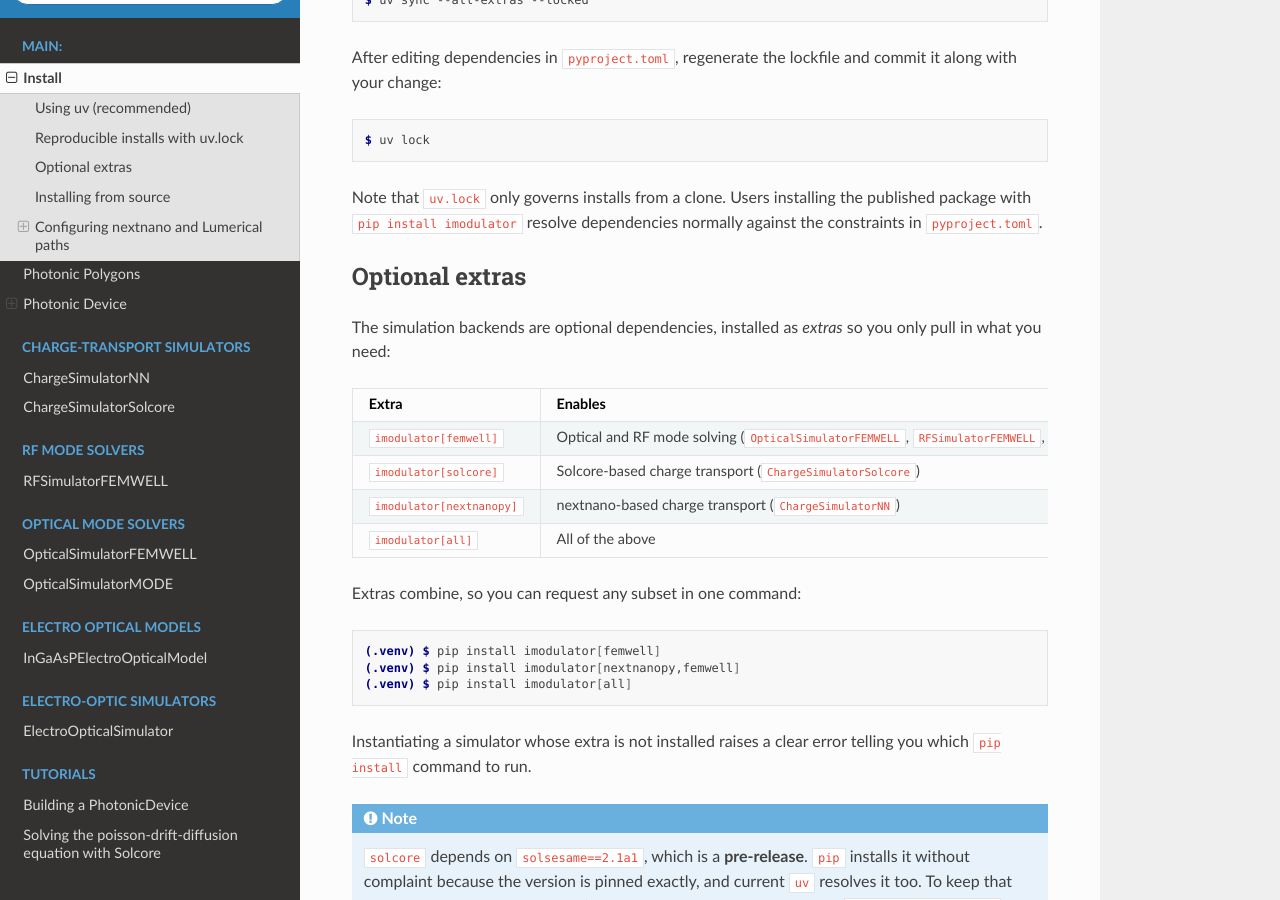
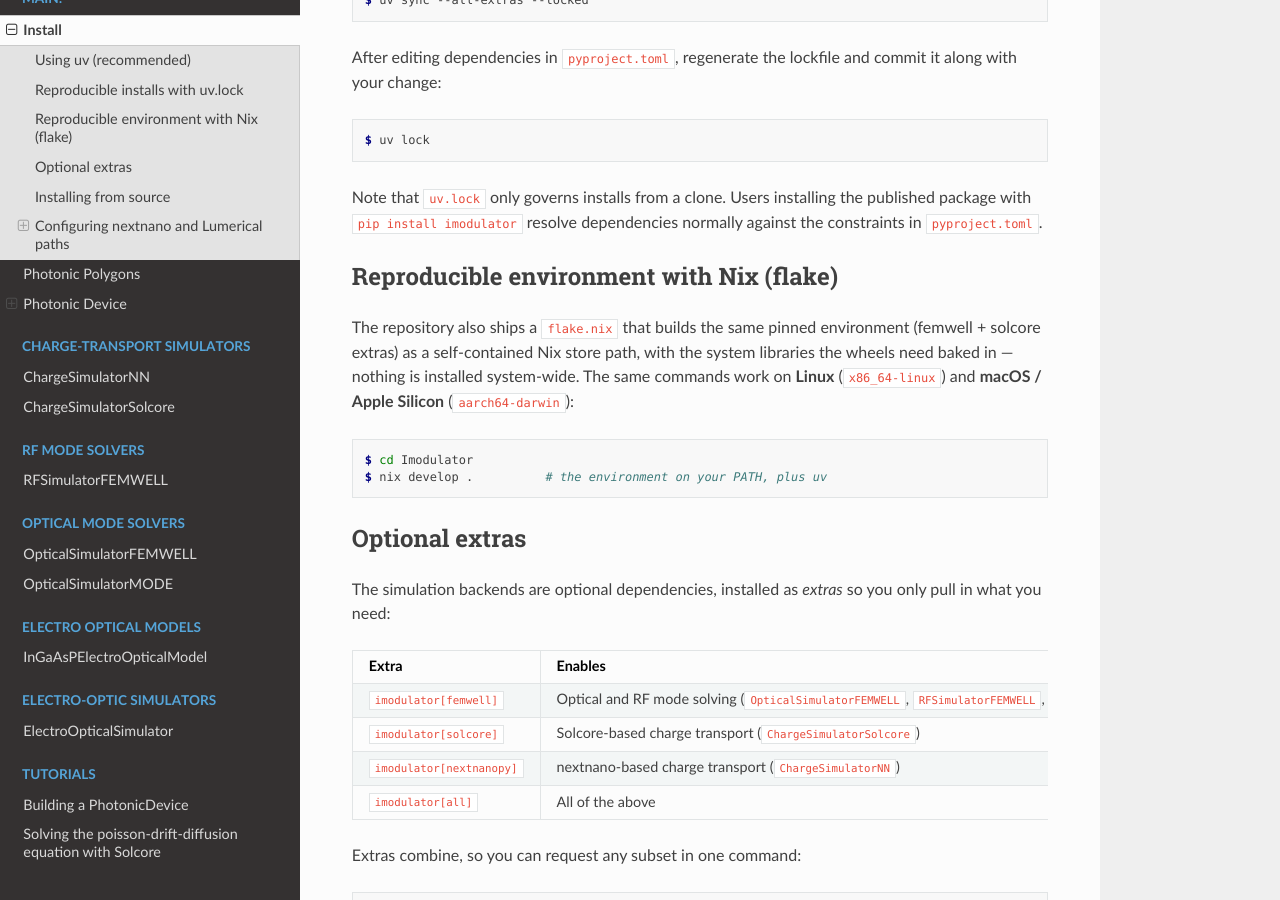
Before and after one commit to duarte-jfs/Imodulator, a Sphinx documentation site: the page built from docs/install.rst, in a window 1280 px wide and 900 px high, scrolled down 1571 px. Built offline with Sphinx 7.4.7 and the Read the Docs theme 3.1.0, drawn with Linux system fonts in a browser that asks for light colours; pages that are not in the unit, such as notebooks, are missing from menus.

Commit message:
nix-flake added with shell configured

```diff
--- a/docs/install.rst
+++ b/docs/install.rst
@@ -90,6 +90,20 @@ commit it along with your change:
 Note that ``uv.lock`` only governs installs from a clone. Users installing the
 published package with ``pip install imodulator`` resolve dependencies normally
 against the constraints in ``pyproject.toml``.
+
+Reproducible environment with Nix (flake)
+------------------------------------------
+
+The repository also ships a ``flake.nix`` that builds the same pinned
+environment (femwell + solcore extras) as a self-contained Nix store path, with
+the system libraries the wheels need baked in — nothing is installed
+system-wide. The same commands work on **Linux** (``x86_64-linux``) and
+**macOS / Apple Silicon** (``aarch64-darwin``):
+
+.. code-block:: console
+
+   $ cd Imodulator
+   $ nix develop .          # the environment on your PATH, plus uv
 
 Optional extras
 ---------------
```
Also changed, not shown: 2 other files.
